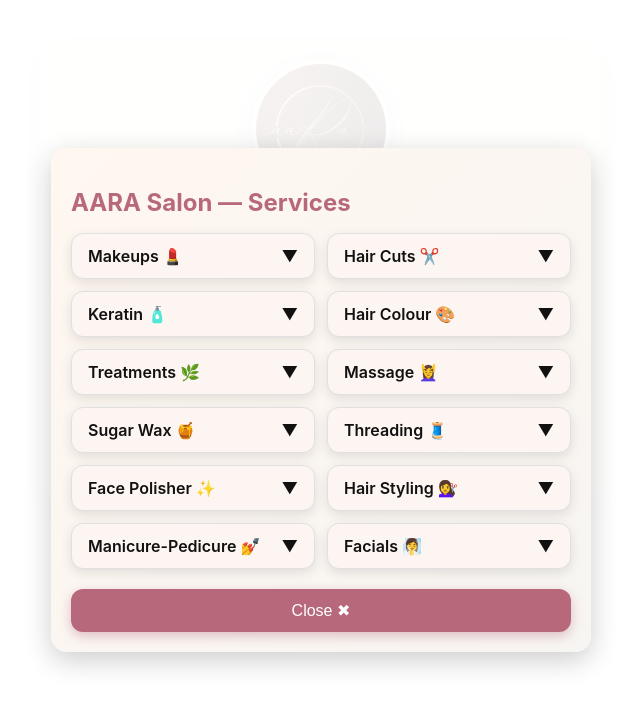
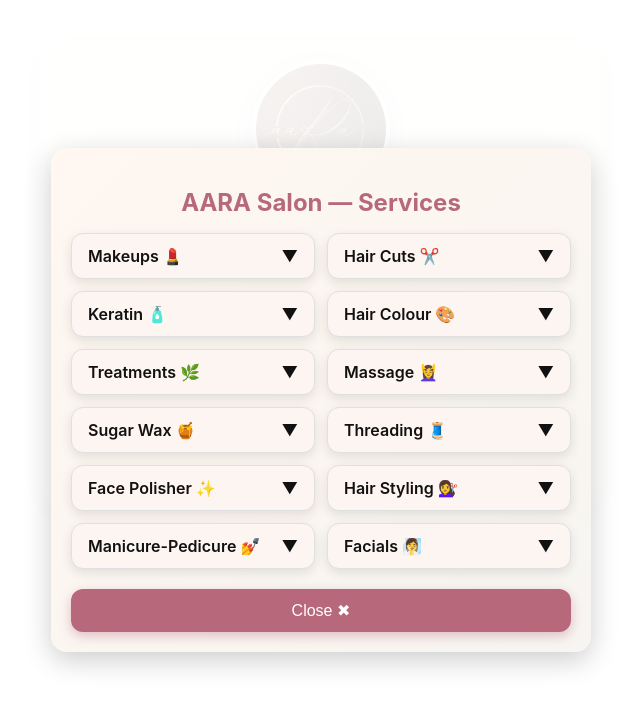
Before and after one commit to fatimaKhan003/myWork, a React (Vite) app: page / in a window 1280 px wide. Both pictures are taken after a click on the button "View Services 💅". Shown: the top 708 px of the page, without its empty margins (319-959 px from the left). Built offline with nearby package versions, Linux system fonts and the light colour scheme.

Commit message:
Update ClientPage.jsx

```diff
--- a/src/ClientPage.jsx
+++ b/src/ClientPage.jsx
@@ -147,7 +147,7 @@
             boxShadow: "0 8px 28px rgba(0,0,0,0.2)",
             background: "linear-gradient(135deg, #FFF7F0, #F7F5F2)"
           }}>
-            <h2 style={{ fontSize: 24, fontWeight: 700, color: "#B7687A", marginBottom: 16 }}>
+            <h2 style={{ fontSize: 24, fontWeight: 700, textAlign:"center", color: "#B7687A", marginBottom: 16 }}>
               AARA Salon — Services
             </h2>
 
```
